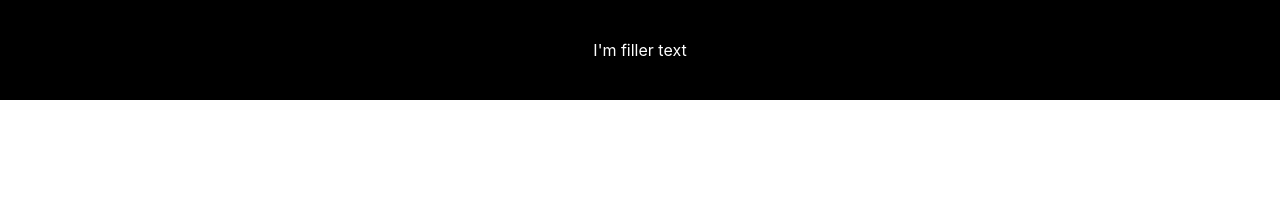
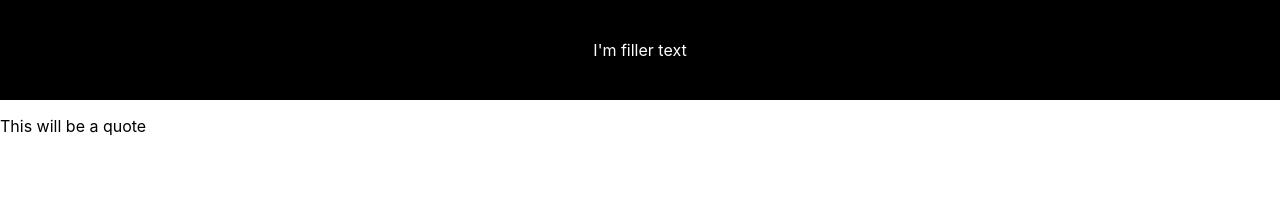
Before and after one commit to NocturnalMusing/calm-kitten, a React (Create React App) app in the folder calm-kitten/: page /wisdom in a window 1280 px wide. Shown: the top 206 px of the page. Built offline with nearby package versions, Linux system fonts and the light colour scheme; no server answers; the HTML template or start-up script is replaced by a standard one.

Commit message:
Update README

```diff
--- a/calm-kitten/src/App.js
+++ b/calm-kitten/src/App.js
@@ -7,6 +7,7 @@ import './App.css'
 import Header from './style_components/Header'
 import Footer from './style_components/Footer'
 import Joke from './page_components/Joke'
+import Quote from './page_components/Quote'
 
 export default class App extends Component {
 
@@ -16,12 +17,17 @@ export default class App extends Component {
         <header>
           <Header />
         </header>
+
         <main>
-
-        </main>
         <Route path='/laughter'>
           <Joke />
         </Route>
+
+        <Route path='/wisdom'>
+          <Quote />
+        </Route>
+        </main>
+
         <footer>
           <Footer />
         </footer>
--- a/calm-kitten/src/page_components/Joke.js
+++ b/calm-kitten/src/page_components/Joke.js
@@ -19,12 +19,12 @@ export default function App() {
     }, [])
 
     return (
-        <div>
+        <>
             <main>
                 <div className='joke-div'>
                     <p className='joke'>{joke.joke}</p>
                 </div>
             </main>
-        </div>
+        </>
     )
 }
--- a/calm-kitten/src/page_components/Quote.js
+++ b/calm-kitten/src/page_components/Quote.js
@@ -0,0 +1,27 @@
+import React, { useEffect, useState } from 'react'
+
+import axios from 'axios'
+
+import '../App.css'
+
+export default function Quote() {
+    let [quote, updateQuote] = useState([])
+
+    const apiCall = async () => {
+        const data = await axios.get('https://type.fit/api/quotes')
+
+        console.log(data.data)
+    }
+
+    useEffect(() => {
+        apiCall()
+    }, [])
+
+    return (
+        <>
+            <div>
+                <p>This will be a quote</p>
+            </div>
+        </>
+    )
+}
```
Also changed, not shown: 1 other file (tests, documents, lock files or other folders).
